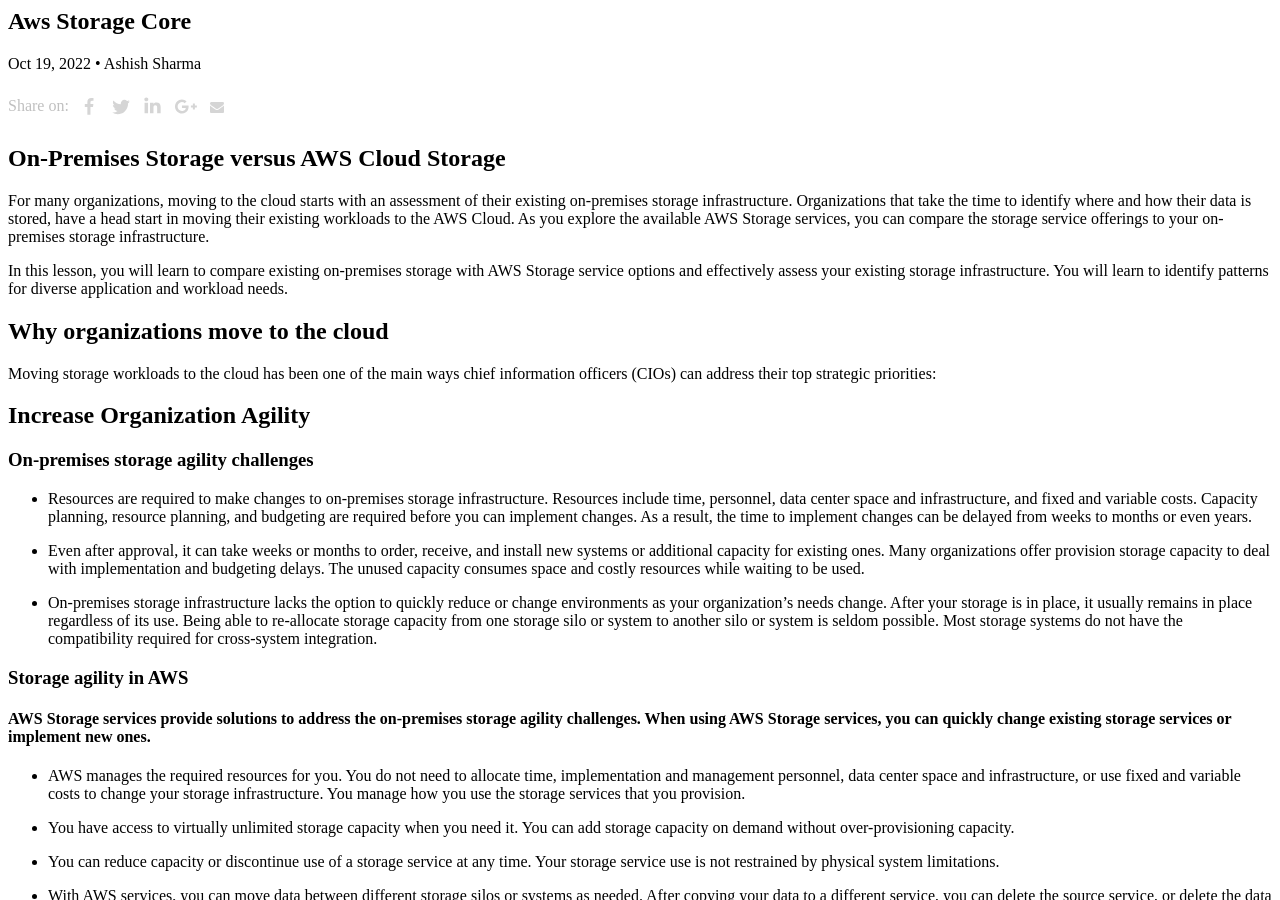
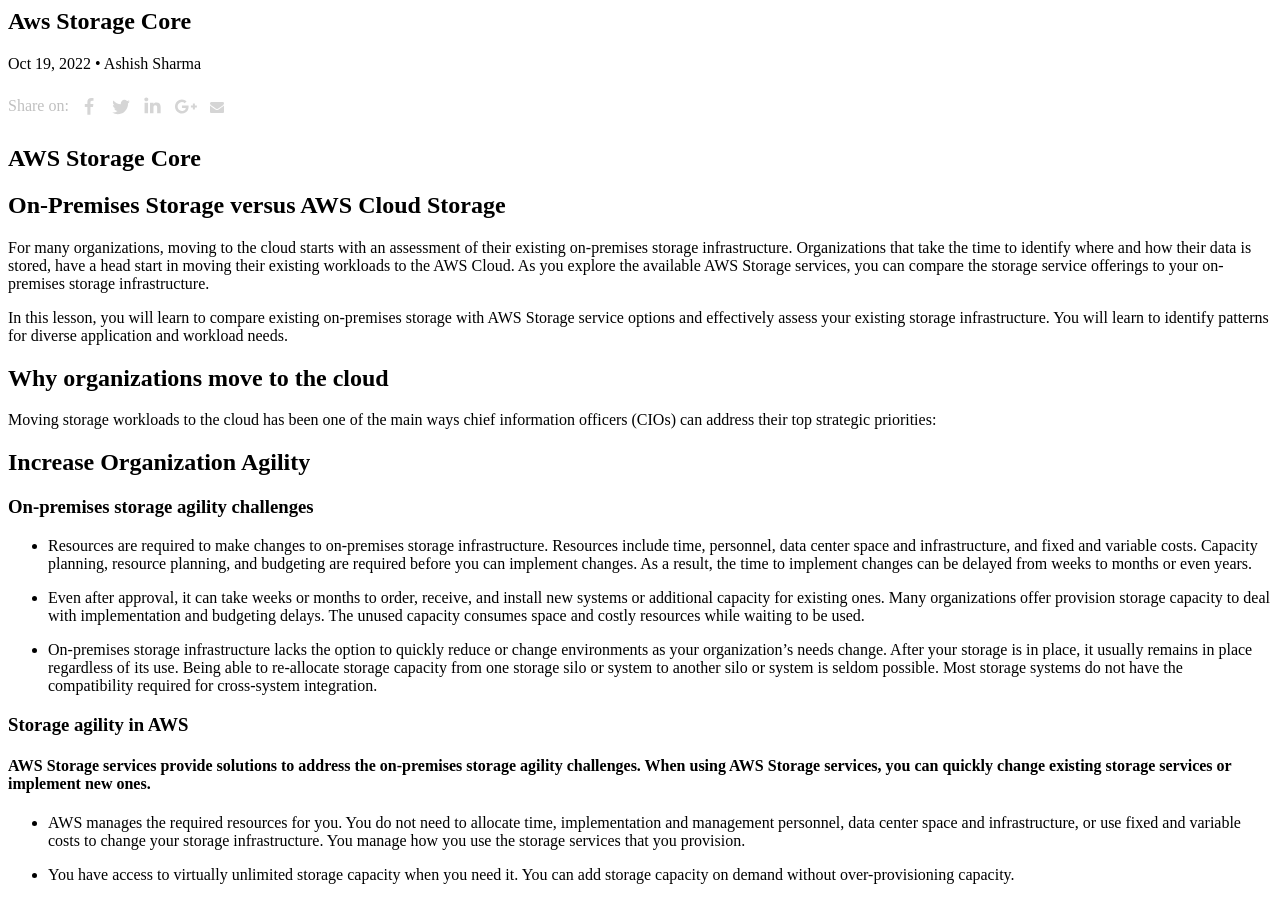
Before and after one commit to AshTechieDevOps/blogs, a Jekyll site: the page built from _posts/2022-10-19-AWS-Storage-Core.md, in a window 1280 px wide and 900 px high. Built offline with Jekyll 4.4.1, drawn with Linux system fonts in a browser that asks for light colours; our own code applies the rules of GitHub Pages for plain Markdown files.

Commit message:
Update 2022-10-19-AWS-Storage-Core.md

```diff
--- a/_posts/2022-10-19-AWS-Storage-Core.md
+++ b/_posts/2022-10-19-AWS-Storage-Core.md
@@ -1,4 +1,6 @@
-# On-Premises Storage versus AWS Cloud Storage
+# AWS Storage Core
+
+## On-Premises Storage versus AWS Cloud Storage
 
 For many organizations, moving to the cloud starts with an assessment of their existing on-premises storage infrastructure. Organizations that take the time to identify where and how their data is stored, have a head start in moving their existing workloads to the AWS Cloud. As you explore the available AWS Storage services, you can compare the storage service offerings to your on-premises storage infrastructure.
 
```
